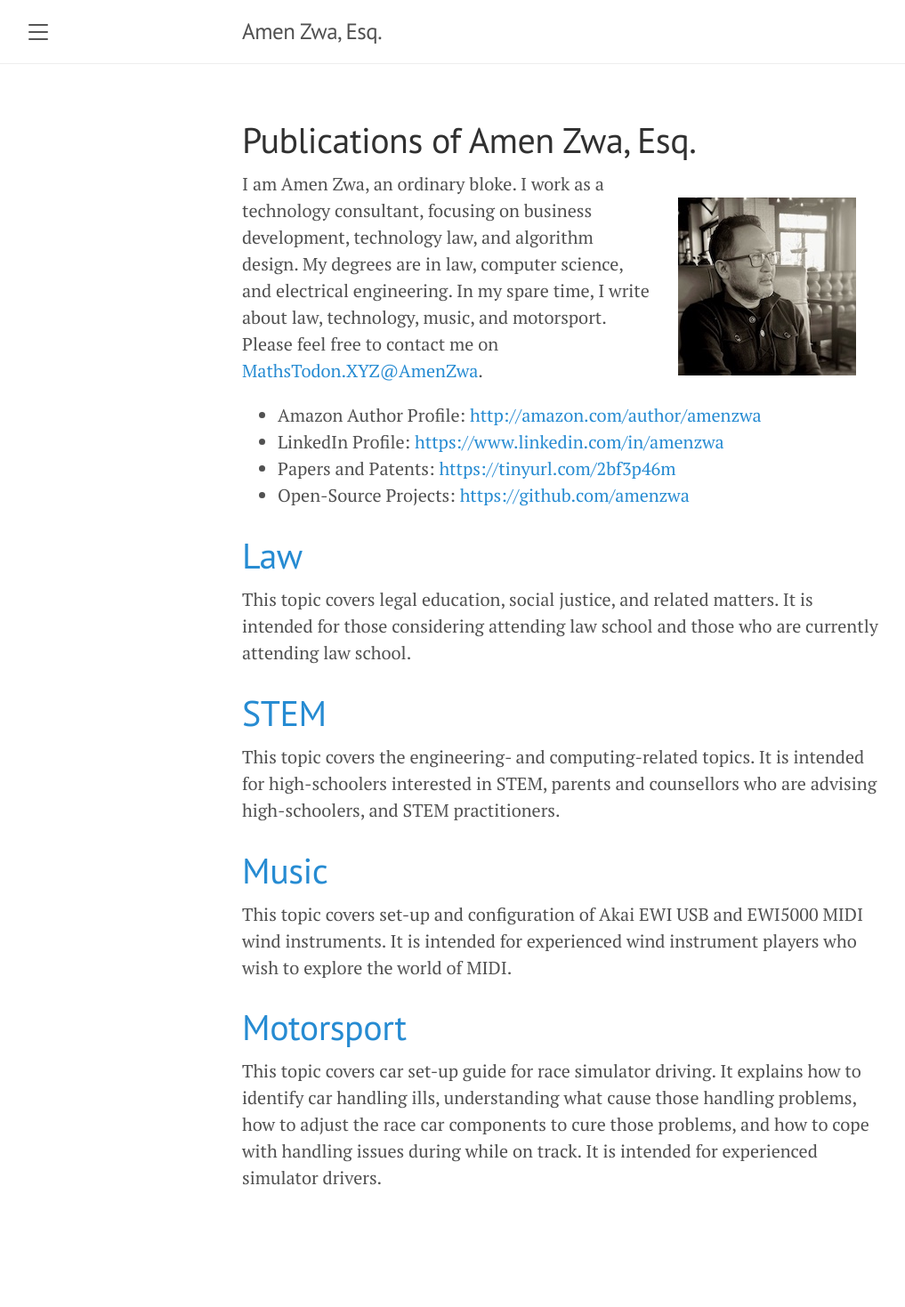
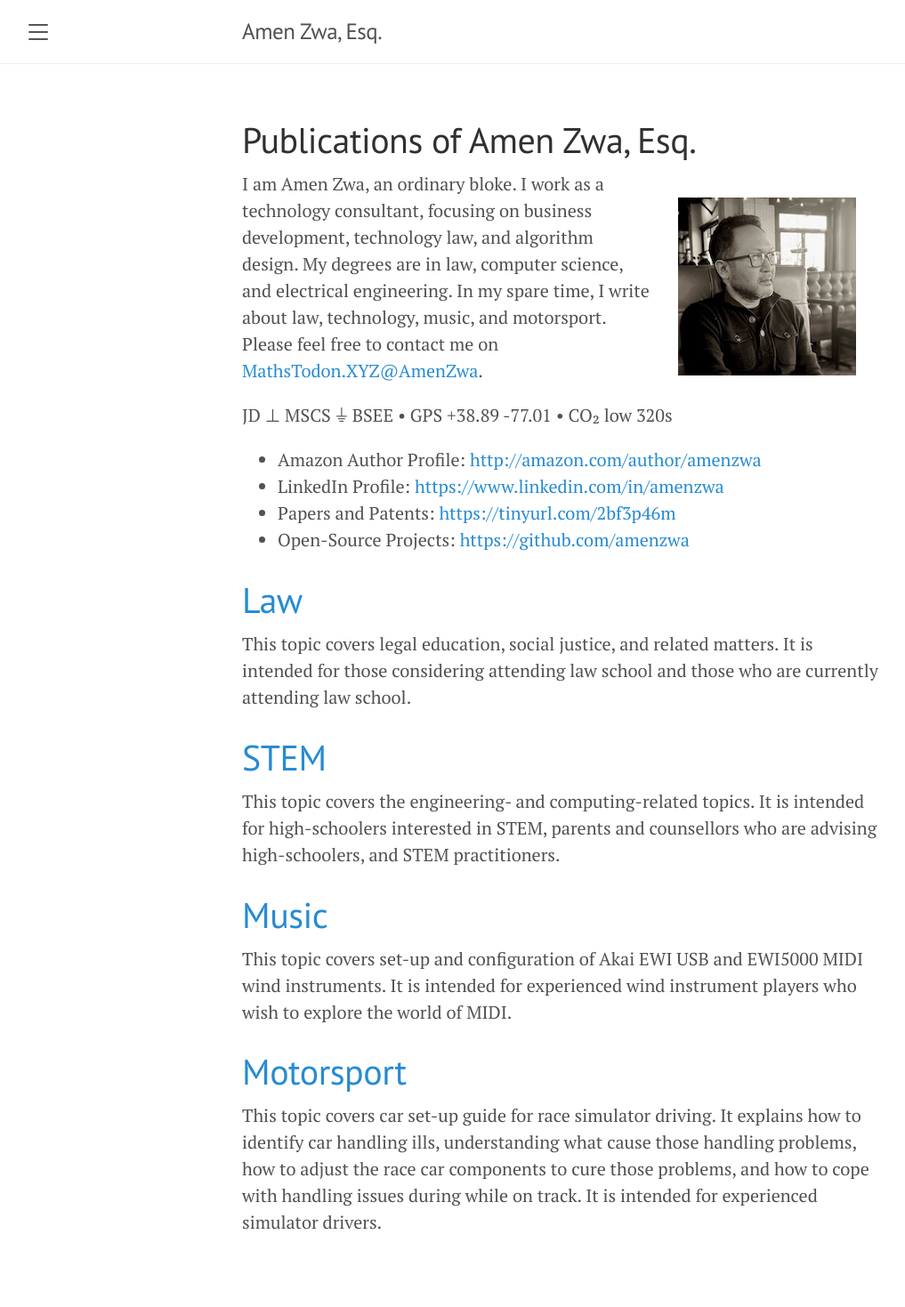
Before and after one commit to amenzwa/amenzwa.github.io, a Jekyll site: the page built from index.md, in a window 1280 px wide. Shown: the whole page at 89% size, without its empty margins (8-1025 px from the left). Built offline with Jekyll 4.4.1, drawn with Linux system fonts in a browser that asks for light colours; our own code applies the rules of GitHub Pages for plain Markdown files; the list of posts is cut into pages by our own code; before the commit the page ends 1419 px from its top, so only the background shows below that.

Commit message:
update profile

```diff
--- a/index.md
+++ b/index.md
@@ -3,6 +3,8 @@ title: "Publications of Amen Zwa, Esq."
 ---
 
 <img src="./AmenZwa.jpeg" alt="Amen restaurant BW" style="float:right;margin:20px;padding:10px" />I am Amen Zwa, an ordinary bloke. I work as a technology consultant, focusing on business development, technology law, and algorithm design. My degrees are in law, computer science, and electrical engineering. In my spare time, I write about law, technology, music, and motorsport. Please feel free to contact me on <a rel="me" href="https://mathstodon.xyz/@AmenZwa">MathsTodon.XYZ@AmenZwa</a>.
+
+JD ⊥ MSCS ⏚ BSEE • GPS +38.89 -77.01 • CO₂ low 320s
 
 - Amazon Author Profile: [http://amazon.com/author/amenzwa](http://amazon.com/author/amenzwa)
 - LinkedIn Profile: [https://www.linkedin.com/in/amenzwa](https://www.linkedin.com/in/amenzwa)
```
